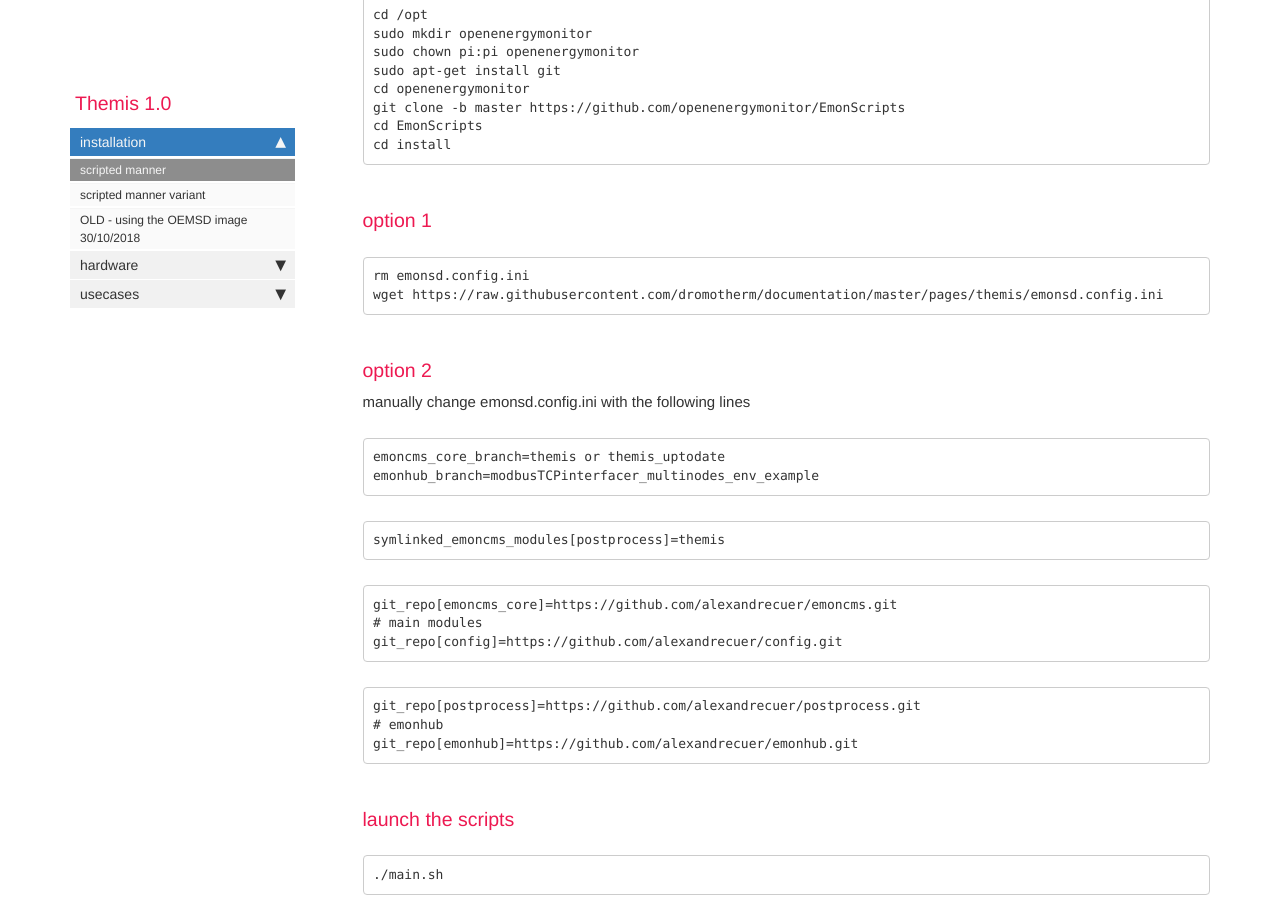
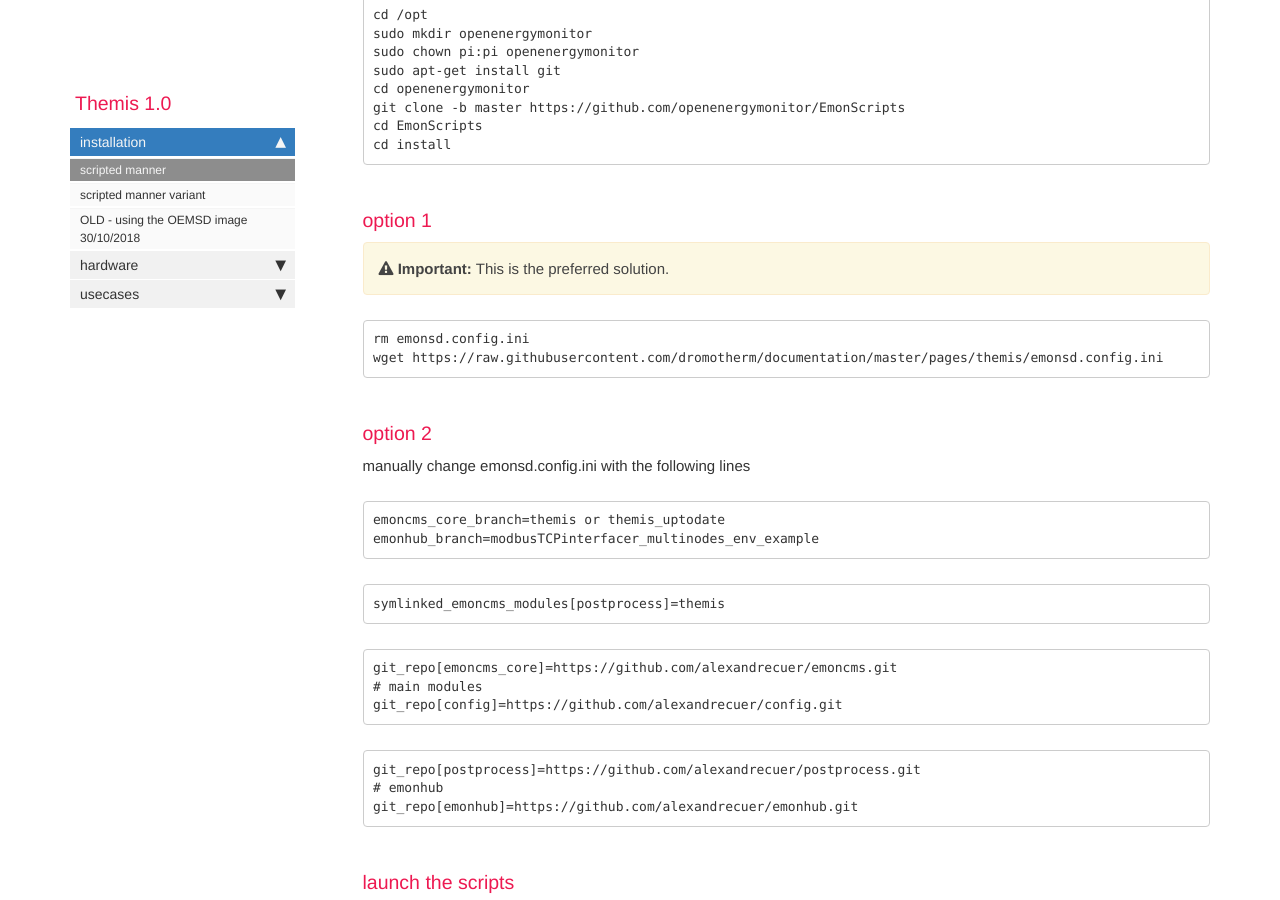
Before and after one commit to dromotherm/documentation, a Jekyll site: the page built from pages/themis/Note_install_Themis.md, in a window 1280 px wide and 900 px high, scrolled down 1376 px. Built offline with Jekyll 4.4.1, drawn with Linux system fonts in a browser that asks for light colours; comment, search, counter and statistics services are not loaded.

Commit message:
Update Note_install_Themis.md

````diff
--- a/pages/themis/Note_install_Themis.md
+++ b/pages/themis/Note_install_Themis.md
@@ -57,6 +57,7 @@
 ```
 
 ### option 1
+{% include important.html content="This is the preferred solution." %}
 ```
 rm emonsd.config.ini
 wget https://raw.githubusercontent.com/dromotherm/documentation/master/pages/themis/emonsd.config.ini
````
